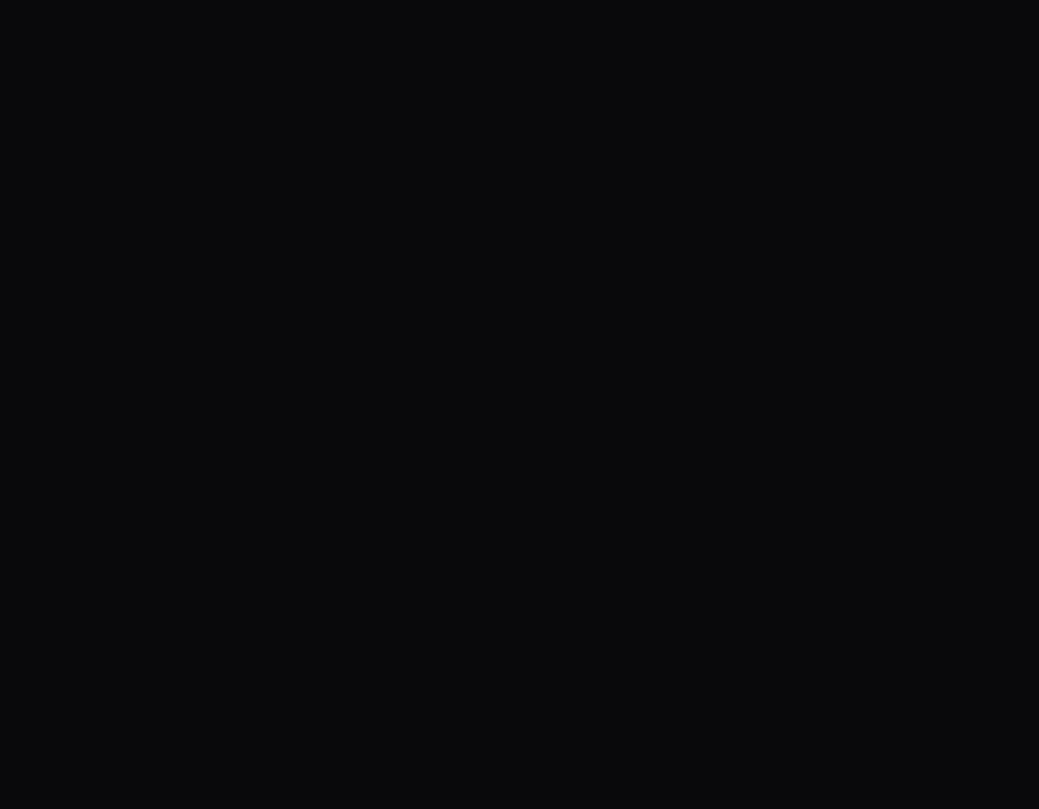
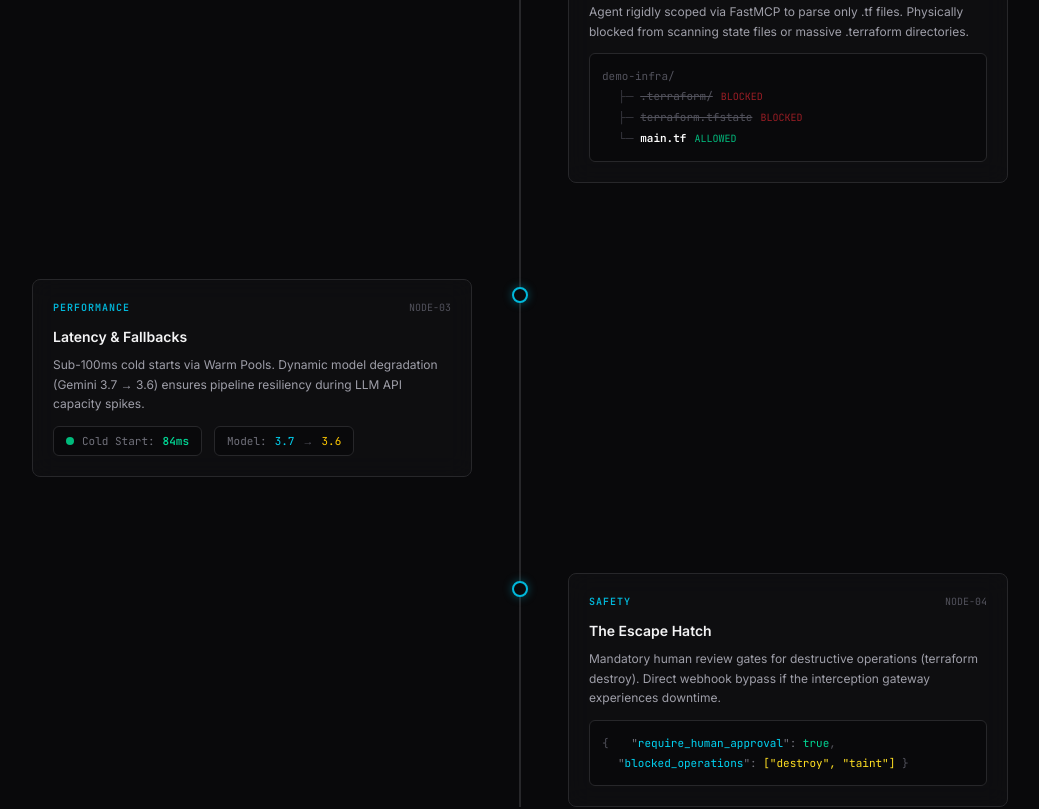
Before and after one commit to GOLDSTEALTH/ShadowPlane, a Next.js app in the folder landing-page/: page / in a window 1280 px wide. Shown: the part 1840-2649 px from the top of the page, without its empty margins (120-1159 px from the left). Before the commit the page ends 1853 px from the top, so only its background shows below. Built offline with nearby package versions, Linux system fonts and the light colour scheme.

Commit message:
feat: replace static specs grid with scroll-animated timeline using framer-motion

```diff
--- a/landing-page/package.json
+++ b/landing-page/package.json
@@ -9,6 +9,7 @@
     "lint": "eslint"
   },
   "dependencies": {
+    "framer-motion": "^13.1.1",
     "next": "16.3.4",
     "react": "19.2.8",
     "react-dom": "19.2.8"
--- a/landing-page/src/app/page.tsx
+++ b/landing-page/src/app/page.tsx
@@ -1,5 +1,5 @@
 import TerminalDiff from "@/components/TerminalDiff";
-import EngineeringSpecs from "@/components/EngineeringSpecs";
+import ScrollPipeline from "@/components/ScrollPipeline";
 
 export default function Home() {
   return (
@@ -101,7 +101,7 @@ export default function Home() {
 
       {/* ── Engineering Specs ────────────────────────────────────────── */}
       <section id="specs" className="py-24">
-        <EngineeringSpecs />
+        <ScrollPipeline />
       </section>
 
       {/* ── Footer ──────────────────────────────────────────────────── */}
--- /dev/null
+++ b/landing-page/src/components/ScrollPipeline.tsx
@@ -0,0 +1,240 @@
+"use client";
+
+import { useRef } from "react";
+import { motion, useScroll, useTransform, useInView } from "framer-motion";
+
+/* ── Node data ─────────────────────────────────────────────────────── */
+const nodes = [
+  {
+    side: "left" as const,
+    tag: "SECURITY",
+    title: "Zero-Trust Isolation",
+    body: "Shared-kernel Docker MVP transitioning to Firecracker microVMs. Strict zero network egress to live AWS environments.",
+    visual: (
+      <div className="font-mono text-[11px] leading-5 bg-zinc-950 border border-zinc-800 p-3 mt-3 rounded-md overflow-x-auto">
+        <span className="text-zinc-600">$</span>{" "}
+        <span className="text-cyan-400">docker network disconnect</span>{" "}
+        <span className="text-zinc-400">bridge</span>{" "}
+        <span className="text-emerald-400">shadowplane-sandbox</span>
+      </div>
+    ),
+  },
+  {
+    side: "right" as const,
+    tag: "POLICY",
+    title: "Token Guardrails",
+    body: "Agent rigidly scoped via FastMCP to parse only .tf files. Physically blocked from scanning state files or massive .terraform directories.",
+    visual: (
+      <div className="font-mono text-[11px] leading-5 bg-zinc-950 border border-zinc-800 p-3 mt-3 rounded-md">
+        <div className="text-zinc-600">demo-infra/</div>
+        <div className="text-zinc-600 pl-4">
+          <span className="text-zinc-700">├─</span>{" "}
+          <span className="text-zinc-600 line-through">.terraform/</span>
+          <span className="text-red-500/60 ml-2 text-[10px]">BLOCKED</span>
+        </div>
+        <div className="text-zinc-600 pl-4">
+          <span className="text-zinc-700">├─</span>{" "}
+          <span className="text-zinc-600 line-through">
+            terraform.tfstate
+          </span>
+          <span className="text-red-500/60 ml-2 text-[10px]">BLOCKED</span>
+        </div>
+        <div className="text-zinc-100 pl-4">
+          <span className="text-zinc-700">└─</span>{" "}
+          <span className="text-white font-semibold">main.tf</span>
+          <span className="text-emerald-500 ml-2 text-[10px]">ALLOWED</span>
+        </div>
+      </div>
+    ),
+  },
+  {
+    side: "left" as const,
+    tag: "PERFORMANCE",
+    title: "Latency & Fallbacks",
+    body: "Sub-100ms cold starts via Warm Pools. Dynamic model degradation (Gemini 3.7 → 3.6) ensures pipeline resiliency during LLM API capacity spikes.",
+    visual: (
+      <div className="flex items-center gap-3 mt-3">
+        <div className="font-mono text-[11px] bg-zinc-950 border border-zinc-800 px-3 py-1.5 rounded-md flex items-center gap-2">
+          <span className="w-2 h-2 rounded-full bg-emerald-500 animate-pulse" />
+          <span className="text-zinc-500">Cold Start:</span>
+          <span className="text-emerald-400 font-semibold">84ms</span>
+        </div>
+        <div className="font-mono text-[11px] bg-zinc-950 border border-zinc-800 px-3 py-1.5 rounded-md flex items-center gap-2">
+          <span className="text-zinc-500">Model:</span>
+          <span className="text-cyan-400">3.7</span>
+          <span className="text-zinc-600">→</span>
+          <span className="text-yellow-400">3.6</span>
+        </div>
+      </div>
+    ),
+  },
+  {
+    side: "right" as const,
+    tag: "SAFETY",
+    title: "The Escape Hatch",
+    body: "Mandatory human review gates for destructive operations (terraform destroy). Direct webhook bypass if the interception gateway experiences downtime.",
+    visual: (
+      <div className="font-mono text-[11px] leading-5 bg-zinc-950 border border-zinc-800 p-3 mt-3 rounded-md overflow-x-auto">
+        <span className="text-zinc-600">{"{"}</span>
+        {"\n"}
+        <span className="text-zinc-500 pl-4">
+          {'"'}
+          <span className="text-cyan-400">require_human_approval</span>
+          {'"'}
+          {": "}
+        </span>
+        <span className="text-emerald-400">true</span>
+        <span className="text-zinc-600">,</span>
+        {"\n"}
+        <span className="text-zinc-500 pl-4">
+          {'"'}
+          <span className="text-cyan-400">blocked_operations</span>
+          {'"'}
+          {": "}
+        </span>
+        <span className="text-yellow-300">
+          [{'"'}destroy{'"'}, {'"'}taint{'"'}]
+        </span>
+        {"\n"}
+        <span className="text-zinc-600">{"}"}</span>
+      </div>
+    ),
+  },
+];
+
+/* ── Single timeline node ──────────────────────────────────────────── */
+function TimelineNode({
+  node,
+  index,
+}: {
+  node: (typeof nodes)[number];
+  index: number;
+}) {
+  const ref = useRef<HTMLDivElement>(null);
+  const isInView = useInView(ref, { once: true, margin: "-100px" });
+
+  const isLeft = node.side === "left";
+
+  return (
+    <div
+      ref={ref}
+      className={`
+        relative flex w-full
+        md:items-start
+        ${isLeft ? "md:justify-start" : "md:justify-end"}
+      `}
+    >
+      {/* ── Dot on the spine ─── */}
+      <div
+        className={`
+          absolute z-10
+          left-[7px] md:left-1/2 md:-translate-x-1/2
+          top-2
+        `}
+      >
+        <motion.div
+          initial={{ scale: 0 }}
+          animate={isInView ? { scale: 1 } : { scale: 0 }}
+          transition={{ type: "spring", stiffness: 300, damping: 20, delay: 0.1 }}
+          className="w-4 h-4 rounded-full border-2 border-cyan-500 bg-zinc-950 shadow-[0_0_10px_rgba(6,182,212,0.4)]"
+        />
+      </div>
+
+      {/* ── Card ─── */}
+      <motion.div
+        initial={{ opacity: 0, y: 40 }}
+        animate={isInView ? { opacity: 1, y: 0 } : { opacity: 0, y: 40 }}
+        transition={{ duration: 0.5, ease: "easeOut", delay: 0.15 }}
+        className={`
+          relative w-full
+          pl-10 md:pl-0
+          md:w-[calc(50%-2rem)]
+          ${isLeft ? "md:pr-4" : "md:pl-4"}
+        `}
+      >
+        <div className="bg-zinc-900/40 border border-zinc-800 backdrop-blur-md p-5 rounded-lg hover:border-zinc-700 transition-colors">
+          {/* Tag + index */}
+          <div className="flex items-center justify-between mb-3">
+            <span className="text-[10px] tracking-widest text-cyan-500 font-mono font-semibold">
+              {node.tag}
+            </span>
+            <span className="text-[10px] text-zinc-600 font-mono">
+              NODE-{String(index + 1).padStart(2, "0")}
+            </span>
+          </div>
+
+          {/* Title */}
+          <h3 className="text-sm font-semibold text-zinc-100 mb-2">
+            {node.title}
+          </h3>
+
+          {/* Body */}
+          <p className="text-xs text-zinc-400 leading-relaxed">{node.body}</p>
+
+          {/* Technical visual */}
+          {node.visual}
+        </div>
+      </motion.div>
+    </div>
+  );
+}
+
+/* ── Main ScrollPipeline ───────────────────────────────────────────── */
+export default function ScrollPipeline() {
+  const containerRef = useRef<HTMLDivElement>(null);
+
+  const { scrollYProgress } = useScroll({
+    target: containerRef,
+    offset: ["start center", "end center"],
+  });
+
+  const scaleY = useTransform(scrollYProgress, [0, 1], [0, 1]);
+
+  return (
+    <div className="max-w-5xl mx-auto px-6">
+      {/* Section header */}
+      <div className="text-center mb-20">
+        <p className="text-sm text-cyan-500 font-medium tracking-wide mb-3">
+          Built for Production
+        </p>
+        <h2 className="text-3xl md:text-4xl font-bold text-white tracking-tight">
+          Engineering Specifications
+        </h2>
+        <p className="mt-3 text-zinc-400 max-w-xl mx-auto">
+          Enterprise architecture designed for DevOps teams who deploy at scale.
+        </p>
+      </div>
+
+      {/* Timeline container */}
+      <div ref={containerRef} className="relative">
+        {/* ── The Spine ─── */}
+        {/* Background track */}
+        <div
+          className="
+            absolute
+            left-[14px] md:left-1/2 md:-translate-x-px
+            top-0 bottom-0 w-[2px]
+            bg-zinc-800
+          "
+        />
+        {/* Glowing progress fill */}
+        <motion.div
+          style={{ scaleY, transformOrigin: "top" }}
+          className="
+            absolute
+            left-[14px] md:left-1/2 md:-translate-x-px
+            top-0 bottom-0 w-[2px]
+            bg-cyan-500 shadow-[0_0_12px_rgba(6,182,212,0.5)]
+          "
+        />
+
+        {/* ── Nodes ─── */}
+        <div className="flex flex-col gap-16 md:gap-24 relative">
+          {nodes.map((node, i) => (
+            <TimelineNode key={node.tag} node={node} index={i} />
+          ))}
+        </div>
+      </div>
+    </div>
+  );
+}
```
Also changed, not shown: 1 other file (tests, documents, lock files or other folders).
